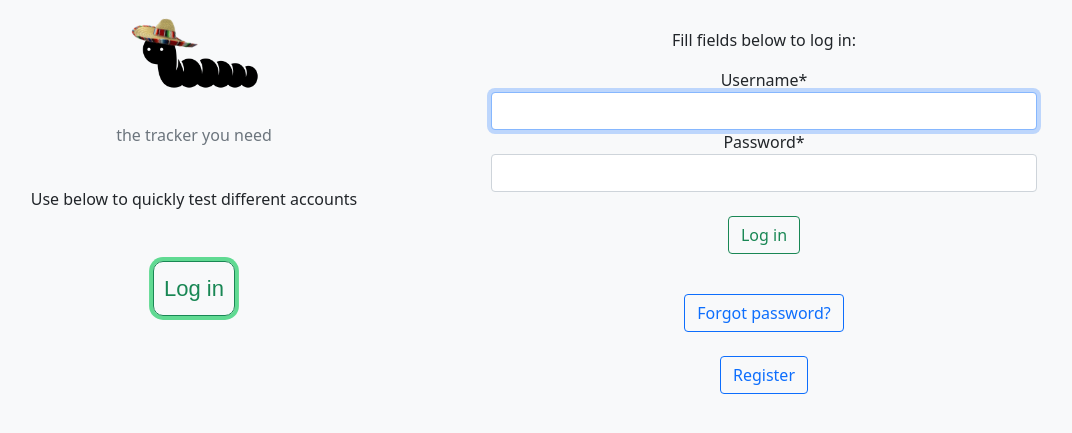
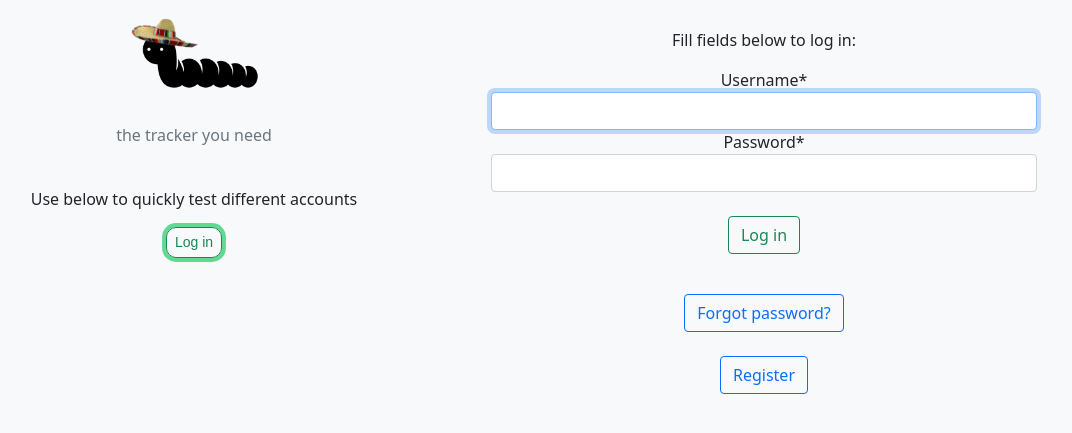
Before and after one commit to Andrzej-Zimoch/Buggit, a Django app: page /login/ in a window 1280 px wide. Shown: the part 217-650 px from the top of the page, without its empty margins (161-1233 px from the left). Run offline with Django 3.2, Linux system fonts and the light colour scheme; some libraries are stand-ins or nearby versions.

Commit message:
Update login.html

```diff
--- a/bug/templates/registration/login.html
+++ b/bug/templates/registration/login.html
@@ -24,12 +24,6 @@
 
     <style>
 .pulsingButton {
-
-  text-align: center;
-  white-space: nowrap;
-  display: block;
-  margin: 50px auto;
-  padding: 10px;
   box-shadow: 0 0 0 0 rgba(0, 200, 81, 0.7);
   border-radius: 10px;
 
@@ -37,7 +31,7 @@
   -moz-animation: pulsing 1.25s infinite cubic-bezier(0.66, 0, 0, 1);
   -ms-animation: pulsing 1.25s infinite cubic-bezier(0.66, 0, 0, 1);
   animation: pulsing 1.25s infinite cubic-bezier(0.66, 0, 0, 1);
-  font-size: 22px;
+
   font-weight: normal;
   font-family: sans-serif;
   text-decoration: none !important;
```
